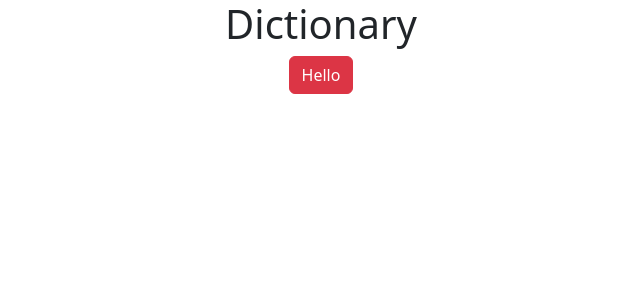
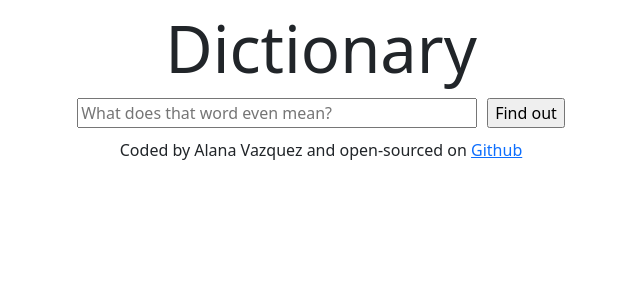
Before and after one commit to alanarv99/react-dictionary, a React (Create React App) app: page / in a window 1280 px wide. Shown: the top 300 px of the page, without its empty margins (319-959 px from the left). Built offline with nearby package versions, Linux system fonts and the light colour scheme.

Commit message:
implemented a state to access  response

```diff
--- a/src/App.css
+++ b/src/App.css
@@ -1,38 +1,11 @@
-.App {
+header {
+  font-size: 65px;
   text-align: center;
 }
-
-.App-logo {
-  height: 40vmin;
-  pointer-events: none;
+main {
+  text-align: center;
 }
-
-@media (prefers-reduced-motion: no-preference) {
-  .App-logo {
-    animation: App-logo-spin infinite 20s linear;
-  }
+footer {
+  text-align: center;
+  margin: 10px;
 }
-
-.App-header {
-  background-color: #282c34;
-  min-height: 100vh;
-  display: flex;
-  flex-direction: column;
-  align-items: center;
-  justify-content: center;
-  font-size: calc(10px + 2vmin);
-  color: white;
-}
-
-.App-link {
-  color: #61dafb;
-}
-
-@keyframes App-logo-spin {
-  from {
-    transform: rotate(0deg);
-  }
-  to {
-    transform: rotate(360deg);
-  }
-}
--- a/src/App.js
+++ b/src/App.js
@@ -1,12 +1,17 @@
 import "./App.css";
+import Dictionary from "./Dictionary";
 
 export default function App() {
   return (
     <div className="App">
-      <h1>Dictionary</h1>
-      <button type="button" className="btn btn-danger">
-        Hello
-      </button>
+      <header>Dictionary</header>
+      <main>
+        <Dictionary />
+      </main>
+      <footer>
+        Coded by Alana Vazquez and open-sourced on{" "}
+        <a href="https://github.com/alanarv99/react-dictionary">Github</a>
+      </footer>
     </div>
   );
 }
--- /dev/null
+++ b/src/Dictionary.css
@@ -0,0 +1,4 @@
+.searchBar {
+  width: 400px;
+  margin-right: 10px;
+}
--- /dev/null
+++ b/src/Dictionary.js
@@ -0,0 +1,29 @@
+import React, { useState } from "react";
+import "./Dictionary.css";
+
+export default function Dictionary() {
+  let [word, setWord] = useState("");
+
+  function search(event) {
+    event.preventDefault();
+    alert(`Searching for ${word}`);
+  }
+
+  function handleWordChange(event) {
+    setWord(event.target.value);
+  }
+
+  return (
+    <div className="Dictionary">
+      <form onSubmit={search}>
+        <input
+          type="search"
+          placeholder="What does that word even mean?"
+          className="searchBar"
+          onChange={handleWordChange}
+        />
+        <input type="submit" value="Find out" />
+      </form>
+    </div>
+  );
+}
```
